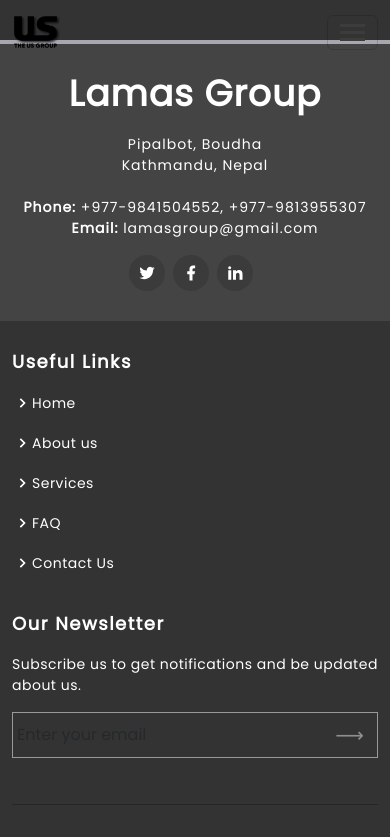
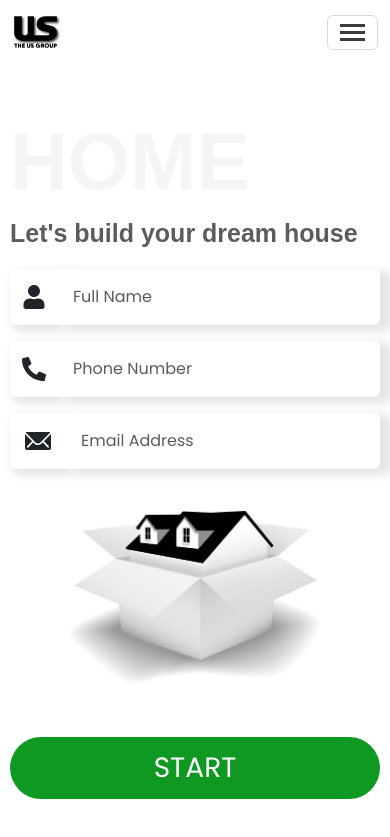
Before and after one commit to amitpradhan195/USK, a React (Create React App) app: page /dream-house in a window 390 px wide. Shown: the top 837 px of the page. Built offline with nearby package versions, Linux system fonts and the light colour scheme.

Commit message:
completed first part of dream house design

```diff
--- a/src/App.js
+++ b/src/App.js
@@ -16,6 +16,7 @@ const Faq = lazy(() => import('./pages/FAQ/index.js'));
 const Finance = lazy(() => import('./pages/Finance/index.js'));
 const About = lazy(() => import('./pages/About/index.js'));
 const VIP = lazy(() => import('./pages/VIP/index.js'));
+const DreamHouse = lazy(() => import('./pages/DreamHouse/index.js'));
 
 export default function App() {
   return (
@@ -30,6 +31,7 @@ export default function App() {
           <Route path="/finance" component={Finance} />
           <Route path="/about" component={About} />
           <Route path="/vip" component={VIP} />
+          <Route path="/dream-house" component={DreamHouse} />
         </Switch>
         <Footer/>
       </Suspense>
--- a/src/components/Finance/index.js
+++ b/src/components/Finance/index.js
@@ -2,13 +2,13 @@ import React from "react";
 import "../../css/style.css";
 import FinanceCard from "../FinanceCard";
 import FinanceData from "../../data/finance";
-import SwiperCore, { Navigation, Pagination, Scrollbar, A11y } from 'swiper';
+import SwiperCore, { Pagination, Scrollbar } from 'swiper';
 import { Swiper, SwiperSlide } from 'swiper/react';
 import 'swiper/swiper.scss';
 import "swiper/components/pagination/pagination.min.css"
 
 
-SwiperCore.use([Navigation, Pagination, Scrollbar, A11y]);
+SwiperCore.use([Pagination, Scrollbar]);
 
 export default function Finance() {
   console.log("The width of the screen is : "+window.innerWidth);
--- a/src/components/Navbar/index.js
+++ b/src/components/Navbar/index.js
@@ -52,8 +52,11 @@ export default function Navbar() {
                 <NavLink activeClassName="navbar__link--active" className="nav-link text-capitalize" to="/vip"> VIP </NavLink>
               </li>
               <li className="nav-item">
+                <NavLink className="nav-link text-capitalize" to="/dream-house"> DreamHouse </NavLink>
+              </li>
+              {/* <li className="nav-item">
                 <NavLink className="nav-link text-capitalize" data-bs-toggle="modal" id="three" data-bs-target="#dreamhouseModal" to="#dream-house"> DreamHouse </NavLink>
-              </li>
+              </li> */}
               {/* <li className="nav-item">
                 <NavLink className="nav-link text-capitalize" data-bs-toggle="modal" data-bs-target="#requirementsModal" to="#requirements">
                   Requirements
--- a/src/css/style.css
+++ b/src/css/style.css
@@ -230,6 +230,7 @@ nav.stroke ul li a:hover:after {
   display: inline-block;
   position: relative;
   transition: 0.5s;
+  box-shadow: none;
 }
 
 .btnSendRequirements span:after {
@@ -399,6 +400,15 @@ nav.stroke ul li a:hover:after {
 .facility{
   font-weight: bold;
   color: #2E4053;
+}
+
+.filter-section{
+  position: sticky;
+  top: 70px;
+  /* overflow: hidden; */
+  max-height: 55px;
+  z-index: 4;
+  background-color: rgb(255, 255, 255);
 }
 
 /* .filter-section a:hover {
@@ -1172,7 +1182,7 @@ select:focus {
 --------------------------------------------------------------*/
 
 /*--------------------------------------------------------------
-# Hero part
+# Hero Page And VIP Page Part
 --------------------------------------------------------------*/
 .heroCard{
  margin-top: 2em;
@@ -1222,7 +1232,7 @@ select:focus {
 .content p, .content1 p{
   font-size: 14px;
   line-height: 22px;
-  font-weight: 350;
+  font-weight: 400;
   font-style: normal;
   letter-spacing: 0.5px;
   color:#000000;
@@ -1243,6 +1253,7 @@ select:focus {
   font-weight: 300;
   font-style: normal;
   border-radius: 0px;
+  border: none;
   letter-spacing: 2px;
   border-color: rgb(196, 192, 192);
   transition: width 0.5s;
@@ -1317,7 +1328,7 @@ select:focus {
   }
 }
 /*--------------------------------------------------------------
-# End Hero part
+# End Hero Page And VIP Page Part
 --------------------------------------------------------------*/
 
 
@@ -1620,14 +1631,14 @@ select:focus {
 # VIP PAGE DESIGN
 ============================================================*/
 
-h1 {
+/* h1 {
   height: 100%;
   margin: 0;
   font-size: 14px;
   font-family: 'Open Sans', sans-serif;
   font-size: 32px;
   margin-bottom: 3px;
-}
+} */
 
 #loader-wrapper {
   position: fixed;
--- /dev/null
+++ b/src/pages/DreamHouse/index.css
@@ -0,0 +1,124 @@
+.first-section legend {
+  font-size: 100px;
+  font-weight: 800 !important;
+  letter-spacing: 1.5 !important;
+  color: whitesmoke;
+  font-family: Arial, Helvetica, sans-serif;
+  line-height: 90px;
+}
+
+.first-section p {
+  font-size: 40px;
+  font-weight: 700;
+  color: rgb(92, 92, 92);
+  font-family: Arial, Helvetica, sans-serif;
+}
+
+.first-section span {
+  border: none;
+  background-color: transparent;
+  box-shadow: 4px 4px 10px 2px #e4e4e4;
+}
+
+.first-section input {
+  box-shadow: 10px 4px 10px 2px #e4e4e4;
+  border: none !important;
+  outline: none;
+}
+
+.first-section input:focus {
+  box-shadow: 10px 4px 10px 2px #e4e4e4 !important;
+  border: none !important;
+}
+
+.btnStart {
+  display: inline-block;
+  border-radius: 50px;
+  background-color: rgb(16, 153, 34);
+  border: none;
+  color: #ffffff;
+  text-align: center;
+  font-size: 28px;
+  padding: 10px;
+  width: 100%;
+  transition: all 0.5s;
+  cursor: pointer;
+}
+
+.btnStart span {
+  cursor: pointer;
+  display: inline-block;
+  position: relative;
+  transition: 0.5s;
+  box-shadow: none;
+}
+
+.btnStart span:after {
+  content: "\00bb";
+  font-size: 60px;
+  position: absolute;
+  opacity: 0;
+  top: -30px;
+  left: 100px;
+  transition: all 0.5s;
+}
+
+.btnStart:hover span {
+  padding-right: 25px;
+  color: white;
+}
+
+.btnStart:hover span:after {
+  opacity: 1;
+  right: 0;
+}
+
+.first-section img {
+  max-width: 350px;
+}
+
+.first-section form div {
+    width: 75%;
+}
+
+
+@media (max-width:991px){
+    .first-section form div {
+        width: 80%;
+    }
+
+    .first-section legend {
+        font-size: 80px;
+    }
+
+    .first-section p {
+        font-size: 25px;
+    }
+
+    .first-section img {
+        max-width: 250px;
+        margin-top: 50px;
+    }
+}
+
+@media (max-width:767px){
+    .first-section form div {
+        width: 100%;
+    }
+
+    .first-section {
+        padding: 10px;
+    }
+
+    .first-section img {
+        max-width: 350px;
+        margin: auto;
+        margin-top: 20px;
+    }
+}
+
+@media (max-width:400px){
+    .first-section img {
+        max-width: 250px;
+    }
+}
--- /dev/null
+++ b/src/pages/DreamHouse/index.js
@@ -0,0 +1,40 @@
+import React from 'react'
+import './index.css'
+import {FaUser,FaPhoneAlt} from 'react-icons/fa'
+import {IoIosMail} from 'react-icons/io'
+import HouseBox from '../../assets/houseBox.jpg'
+
+export default function index() {
+    return (
+        <div>
+            <section className="details-banner"></section>
+
+            <section className="container mb-5">
+                <div className="row first-section">
+                    <div className="col-md-8 p-0 m-0">
+                        <legend>HOME</legend>
+                        <p>Let's build your dream house</p>
+                        <form id="dreamHouseStart">
+                            <div className="input-group flex-nowrap mb-3">
+                                <span className="input-group-text" id="addon-wrapping"><FaUser size='1.5em'/></span>
+                                <input type="text" className="form-control p-3" placeholder="Full Name" aria-label="Fullname" aria-describedby="addon-wrapping" required/>
+                            </div>
+                            <div className="input-group flex-nowrap mb-3">
+                                <span className="input-group-text" id="addon-wrapping"><FaPhoneAlt size='1.5em'/></span>
+                                <input type="text" className="form-control p-3" placeholder="Phone Number" aria-label="Phone Number" aria-describedby="addon-wrapping" required/>
+                            </div>
+                            <div className="input-group flex-nowrap mb-3">
+                                <span className="input-group-text" id="addon-wrapping"><IoIosMail size='2em'/></span>
+                                <input type="email" className="form-control p-3" placeholder="Email Address" aria-label="Email Address" aria-describedby="addon-wrapping" required/>
+                            </div>
+                        </form>
+                    </div>
+                    <div className="col-md-4 p-0 m-0">
+                        <img src={HouseBox} alt="houseBoxImg"/>
+                        <button form='dreamHouseStart' type="submit" className="btn mt-5 btnStart"><span>START</span></button>
+                    </div>
+                </div>
+            </section>
+        </div>
+    )
+}
--- a/src/pages/Listing/index.js
+++ b/src/pages/Listing/index.js
@@ -64,7 +64,7 @@ export default function Listing() {
 
       </section>
       {/* filter section */}
-      <section className="filter-section pt-2">
+      <section className="filter-section">
         <div className="container">
           <div className="row">
             <form className="col-md-4">
```
Also changed, not shown: src/css/style.scss (+56 -56 lines), src/pages/VIP/index.js (+15 -16 lines), src/assets/houseBox.jpg (added), 1 other file (tests, documents, lock files or other folders). Lines whose indentation alone changed are shown as unchanged.
